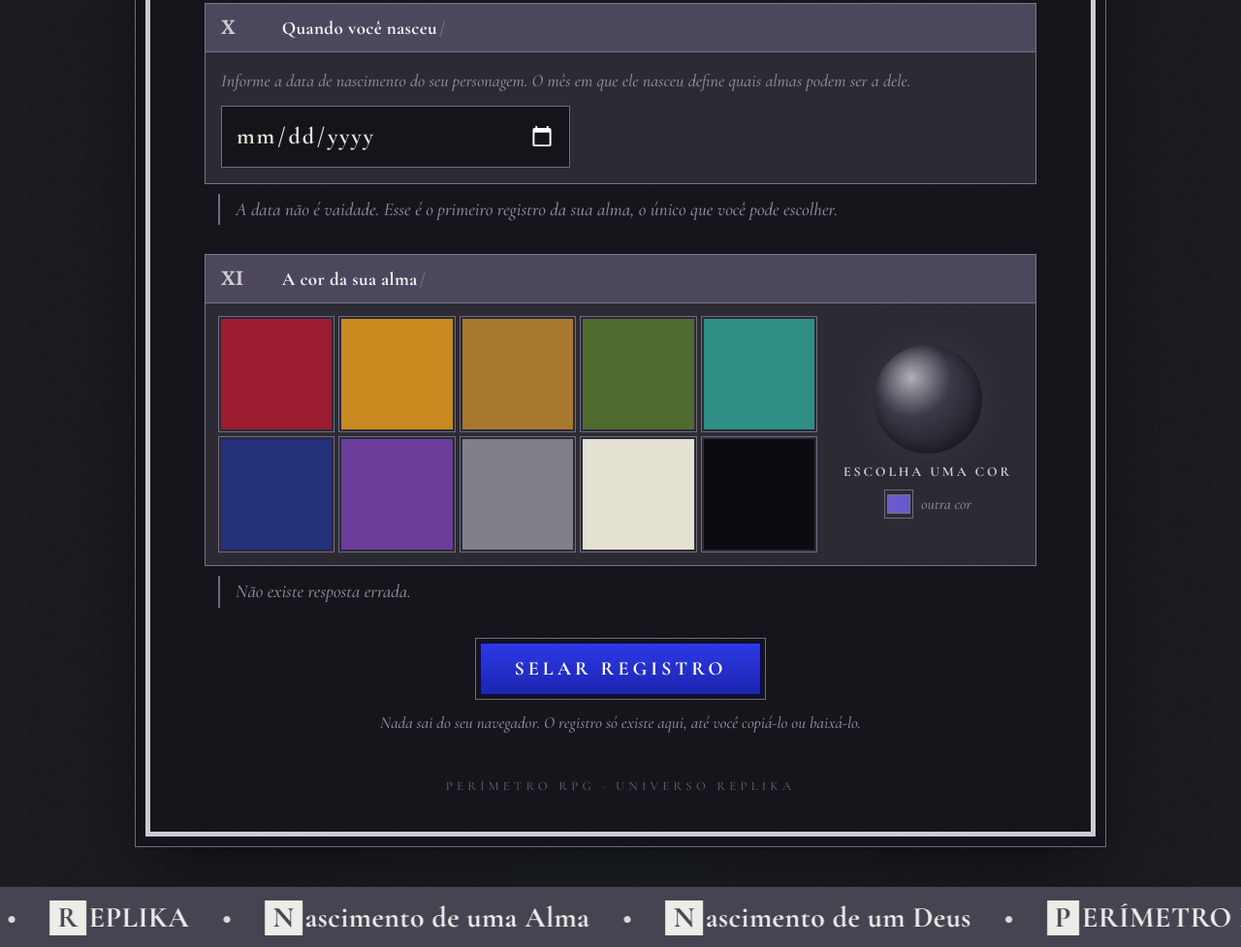
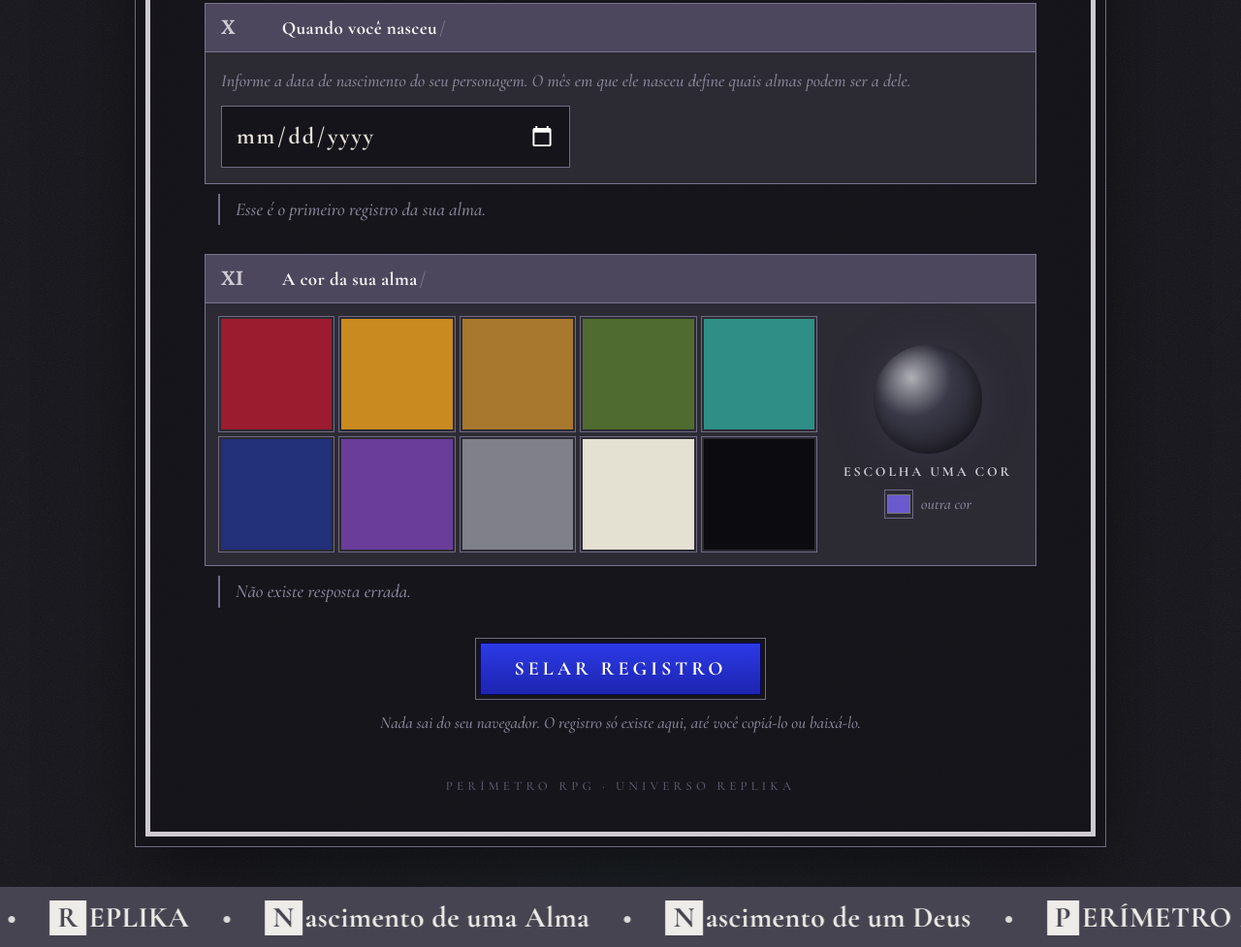
Before and after one commit to Lucy7x/REPLIKA, a plain HTML site: page index.html in a window 1280 px wide. Shown: the part 3624-4601 px from the top of the page at 97% size. Drawn offline with nearby package versions, Linux system fonts and the light colour scheme; a web font is replaced by a local one.

Commit message:
Update index.html

```diff
--- a/index.html
+++ b/index.html
@@ -124,7 +124,7 @@
         <input type="date" id="nascimento" name="nascimento" min="0001-01-01" max="9999-12-31" aria-labelledby="rotuloNascimento">
         <p class="erro" role="alert"></p>
       </div>
-      <p class="comentario">A data não é vaidade. Esse é o primeiro registro da sua alma, o único que você pode escolher.</p>
+      <p class="comentario">Esse é o primeiro registro da sua alma.</p>
 
       <div class="revelacao" id="revelacao" hidden>
         <p class="revelacao-titulo" id="tituloRevelacao"></p>
```
